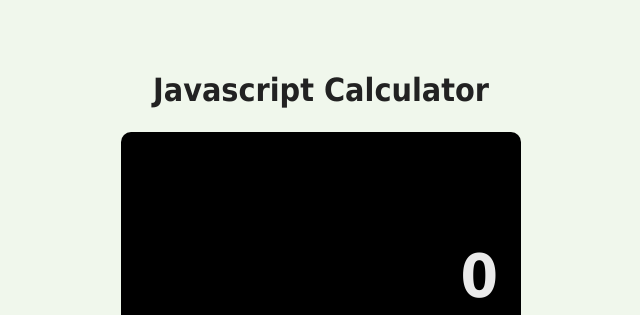
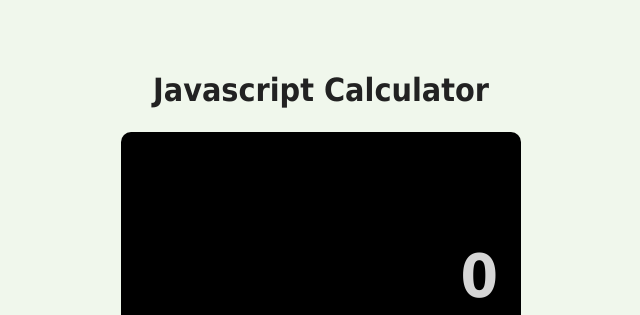
Before and after one commit to alextorresp/javascript-calculator, a website built with webpack: page index.html in a window 1280 px wide. Shown: the top 315 px of the page, 319-959 px from the left. Built offline with nearby package versions, Linux system fonts and the light colour scheme.

Commit message:
Update background color

```diff
--- a/css/style.css
+++ b/css/style.css
@@ -1,5 +1,5 @@
 :root {
-  --off-white: rgb(234, 234, 234);
+  --off-white: rgb(214, 214, 214);
   --operation-color: rgb(200, 234, 190);
   --operation-color-hover: rgb(177, 209, 167);
   --arithmetic-operation-color: rgb(68, 116, 21);
```
